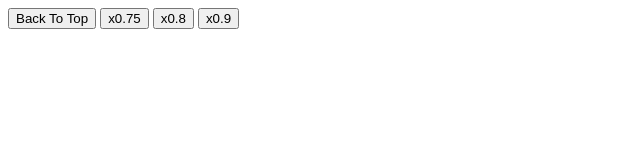
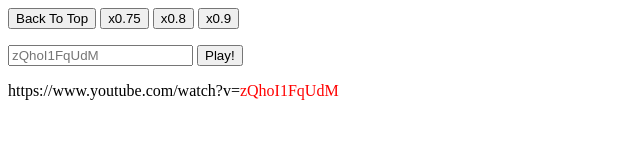
Before and after one commit to owky/repeat-video, a plain HTML site: page player.html in a window 1280 px wide. Shown: the whole page, without its empty margins (0-640 px from the left). Drawn offline with Linux system fonts and the light colour scheme.

Commit message:
Add video switcher.

```diff
--- a/player.html
+++ b/player.html
@@ -29,12 +29,21 @@
     function setPlaybackRate(rate) {
 	player.setPlaybackRate(rate);
     }
+    function changeVideo() {
+	player.loadVideoById(document.getElementById("video_id").value)
+    }
   </script>
 
   <button onclick="backToTop()">Back To Top</button>
   <button onclick="setPlaybackRate(0.75)">x0.75</button>
   <button onclick="setPlaybackRate(0.8)">x0.8</button>
   <button onclick="setPlaybackRate(0.9)">x0.9</button>
+
+  <p>
+    <input type="text" id="video_id" value="" placeholder="zQhoI1FqUdM">
+    <button onclick="changeVideo()">Play!</button>
+  </p>
+  https://www.youtube.com/watch?v=<font color="red">zQhoI1FqUdM</font>
 </body>
 
 </html>
```
